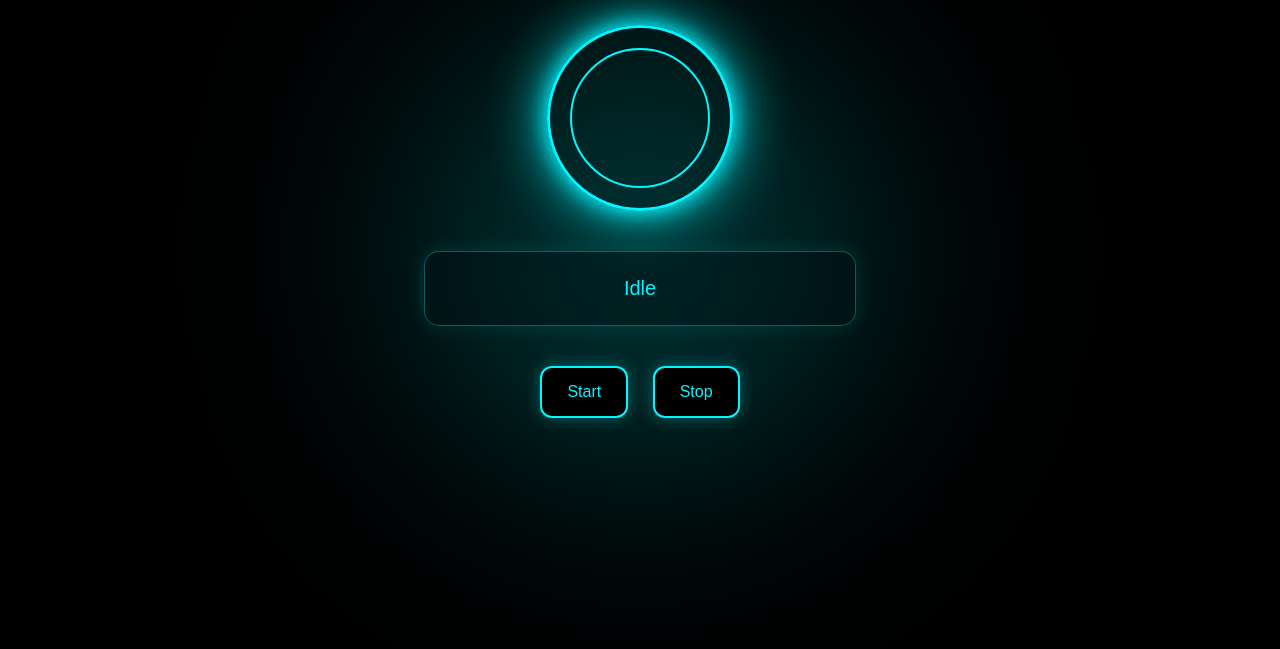
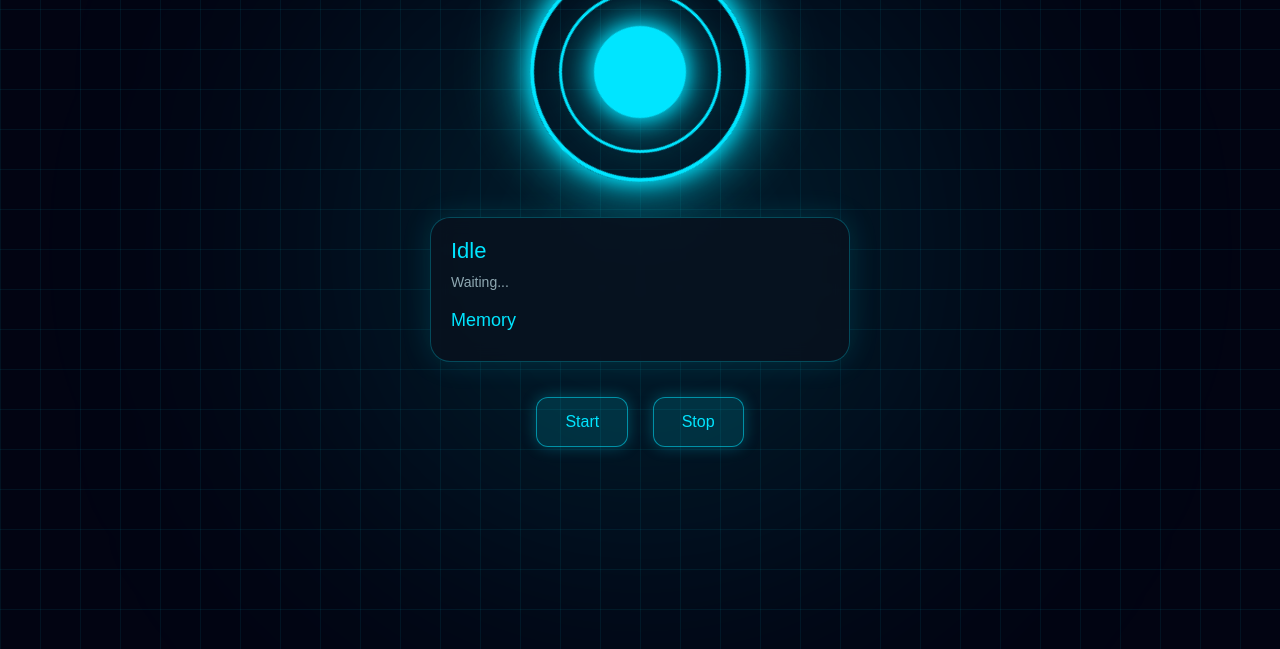
Before and after one commit to sumanth284/jarvis, a plain HTML site: page index.html in a window 1280 px wide. Shown: the part 151-800 px from the top of the page. Drawn offline with Linux system fonts and the light colour scheme.

Commit message:
Update index.html

```diff
--- a/index.html
+++ b/index.html
@@ -3,28 +3,44 @@
 <head>
 <meta name="viewport" content="width=device-width, initial-scale=1.0">
 
-<title>Jarvis AI</title>
+<title>JARVIS AI</title>
 
 <style>
 
-body{
+*{
   margin:0;
-  background:black;
-  overflow:hidden;
-  font-family:Arial;
-  color:#00f7ff;
-  text-align:center;
+  padding:0;
+  box-sizing:border-box;
 }
 
-/* BACKGROUND GLOW */
-body::before{
-  content:"";
+body{
+  background:#020412;
+  overflow:hidden;
+  font-family:Arial, sans-serif;
+  color:#00e5ff;
+  height:100vh;
+}
+
+/* BACKGROUND GRID */
+.grid{
   position:absolute;
-  width:400px;
-  height:400px;
-  background:#00f7ff33;
+  width:100%;
+  height:100%;
+  background:
+    linear-gradient(#00e5ff11 1px, transparent 1px),
+    linear-gradient(90deg,#00e5ff11 1px, transparent 1px);
+  background-size:40px 40px;
+  z-index:0;
+}
+
+/* GLOW */
+.glow{
+  position:absolute;
+  width:500px;
+  height:500px;
+  background:#00e5ff22;
   border-radius:50%;
-  filter:blur(100px);
+  filter:blur(120px);
   top:50%;
   left:50%;
   transform:translate(-50%,-50%);
@@ -38,39 +54,55 @@ body::before{
 }
 
 /* MAIN */
-.container{
+.main{
   position:relative;
   z-index:2;
-  padding-top:60px;
+  display:flex;
+  flex-direction:column;
+  align-items:center;
+  padding-top:30px;
 }
 
 /* TITLE */
 h1{
+  letter-spacing:10px;
   font-size:42px;
-  letter-spacing:8px;
-  text-shadow:0 0 20px #00f7ff;
+  text-shadow:
+    0 0 10px #00e5ff,
+    0 0 30px #00e5ff;
 }
 
-/* AI CORE */
+/* CORE */
 .core{
-  width:180px;
-  height:180px;
-  border:3px solid #00f7ff;
+  width:220px;
+  height:220px;
+  margin-top:35px;
   border-radius:50%;
-  margin:40px auto;
+  border:4px solid #00e5ff;
+  position:relative;
   box-shadow:
-    0 0 20px #00f7ff,
-    0 0 60px #00f7ff;
-  animation:rotate 10s linear infinite;
-  position:relative;
+    0 0 20px #00e5ff,
+    0 0 60px #00e5ff;
+  animation:rotate 8s linear infinite;
 }
 
 .core::before{
   content:"";
   position:absolute;
-  inset:20px;
+  inset:25px;
   border-radius:50%;
-  border:2px solid #00f7ff;
+  border:3px solid #00e5ff;
+}
+
+.core::after{
+  content:"";
+  position:absolute;
+  inset:60px;
+  border-radius:50%;
+  background:#00e5ff;
+  box-shadow:
+    0 0 20px #00e5ff,
+    0 0 50px #00e5ff;
 }
 
 @keyframes rotate{
@@ -78,46 +110,67 @@ h1{
   to{transform:rotate(360deg);}
 }
 
-/* STATUS PANEL */
+/* PANEL */
 .panel{
-  width:85%;
-  max-width:400px;
-  margin:auto;
-  padding:15px;
-  border:1px solid #00f7ff55;
-  background:#00101566;
+  width:90%;
+  max-width:420px;
+  margin-top:35px;
+  background:#08121fdd;
+  border:1px solid #00e5ff44;
+  border-radius:20px;
+  padding:20px;
   backdrop-filter:blur(10px);
-  border-radius:15px;
-  box-shadow:0 0 20px #00f7ff22;
+  box-shadow:0 0 30px #00e5ff22;
 }
 
 /* STATUS */
 #status{
-  font-size:20px;
-  margin-top:10px;
+  font-size:22px;
+  margin-bottom:10px;
 }
 
 /* DEBUG */
 #debug{
-  margin-top:10px;
   font-size:14px;
-  color:#aaa;
+  color:#8fa9b3;
+  margin-bottom:20px;
+}
+
+/* MEMORY PANEL */
+.memory-title{
+  margin-bottom:10px;
+  font-size:18px;
+}
+
+#memoryList{
+  text-align:left;
+  max-height:150px;
+  overflow:auto;
+  color:#d8faff;
+}
+
+.memory-item{
+  margin-bottom:8px;
+  padding:8px;
+  border-left:2px solid #00e5ff;
+  background:#00e5ff11;
 }
 
 /* BUTTONS */
-.buttons{
-  margin-top:30px;
+.controls{
+  margin-top:25px;
 }
 
 button{
-  background:black;
-  color:#00f7ff;
-  border:2px solid #00f7ff;
-  padding:15px 25px;
+  padding:15px 28px;
   margin:10px;
+  border:none;
   border-radius:12px;
+  background:#00e5ff22;
+  color:#00e5ff;
   font-size:16px;
-  box-shadow:0 0 15px #00f7ff55;
+  border:1px solid #00e5ff88;
+  box-shadow:0 0 15px #00e5ff44;
 }
 
 button:active{
@@ -129,18 +182,28 @@ button:active{
 
 <body>
 
-<div class="container">
+<div class="grid"></div>
+<div class="glow"></div>
+
+<div class="main">
 
 <h1>JARVIS</h1>
 
 <div class="core"></div>
 
 <div class="panel">
+
 <div id="status">Idle</div>
-  <div id="debug"></div>
+
+<div id="debug">Waiting...</div>
+
+<div class="memory-title">Memory</div>
+
+<div id="memoryList"></div>
+
 </div>
 
-<div class="buttons">
+<div class="controls">
 <button onclick="startJarvis()">Start</button>
 <button onclick="stopJarvis()">Stop</button>
 </div>
@@ -159,13 +222,15 @@ function setStatus(text){
 
 // DEBUG
 function showDebug(text){
-  document.getElementById("debug").innerText = "Heard: " + text;
+  document.getElementById("debug").innerText =
+    "Heard: " + text;
 }
 
 // SPEAK
 function speak(text){
 
-  let speech = new SpeechSynthesisUtterance(text);
+  let speech =
+    new SpeechSynthesisUtterance(text);
 
   speech.rate = 0.95;
 
@@ -175,7 +240,7 @@ function speak(text){
 
   speech.onend = ()=>{
     if(isListening){
-      setTimeout(startListening, 400);
+      setTimeout(startListening,500);
     }
   };
 
@@ -183,7 +248,7 @@ function speak(text){
   speechSynthesis.speak(speech);
 }
 
-// MEMORY
+// MEMORY SAVE
 function rememberFact(fact){
 
   let memory = JSON.parse(
@@ -196,33 +261,60 @@ function rememberFact(fact){
     "jarvis_memory",
     JSON.stringify(memory)
   );
+
+  updateMemoryUI();
 }
 
-function recallFacts(){
+// MEMORY LOAD
+function getMemory(){
 
   return JSON.parse(
     localStorage.getItem("jarvis_memory") || "[]"
   );
 }
 
+// UPDATE MEMORY UI
+function updateMemoryUI(){
+
+  let memory = getMemory();
+
+  let box =
+    document.getElementById("memoryList");
+
+  box.innerHTML = "";
+
+  memory.forEach(item=>{
+
+    let div = document.createElement("div");
+
+    div.className = "memory-item";
+
+    div.innerText = item;
+
+    box.appendChild(div);
+  });
+}
+
 // VALID INPUT
 function isValidInput(text){
-  return text && text.length > 2;
+
+  return text && text.trim().length > 2;
 }
 
 // MATCH
 function match(text, arr){
-  return arr.some(k => text.includes(k));
+
+  return arr.some(k=>text.includes(k));
 }
 
-// COMMAND ENGINE
+// PROCESS COMMAND
 function processCommand(rawText){
 
   let text = rawText.toLowerCase();
 
   showDebug(text);
 
-  // MEMORY STORE
+  // REMEMBER
   if(
     text.startsWith("remember that") ||
     text.startsWith("remember")
@@ -233,11 +325,11 @@ function processCommand(rawText){
       .replace("remember","")
       .trim();
 
-    if(fact.length > 0){
+    if(fact){
 
       rememberFact(fact);
 
-      speak("I will remember that.");
+      speak("Memory saved.");
 
       return;
     }
@@ -247,71 +339,105 @@ function processCommand(rawText){
   if(
     match(text,[
       "what do you remember",
+      "show memory",
       "memory"
     ])
   ){
 
-    let facts = recallFacts();
+    let memory = getMemory();
 
-    if(facts.length === 0){
-      speak("I do not remember anything yet.");
+    if(memory.length === 0){
+
+      speak("Memory is empty.");
+
       return;
     }
 
-    speak("I remember " + facts.join(". "));
+    speak(
+      "I remember " +
+      memory.join(". ")
+    );
+
     return;
   }
 
   // TIME
   if(text.includes("time")){
-    let time = new Date().toLocaleTimeString();
+
+    let time =
+      new Date().toLocaleTimeString();
+
     speak("The time is " + time);
+
     return;
   }
 
   // YOUTUBE
   if(text.includes("youtube")){
+
     speak("Opening YouTube");
+
     window.open("https://youtube.com");
+
     return;
   }
 
-  // IDENTITY
-  if(match(text,[
+  // WHO ARE YOU
+  if(
+    match(text,[
       "who are you",
       "your name"
-  ])){
-    speak("I am Jarvis, your personal assistant.");
+    ])
+  ){
+
+    speak(
+      "I am Jarvis, your AI assistant."
+    );
+
     return;
   }
 
   // STOP
-  if(match(text,[
+  if(
+    match(text,[
       "stop",
       "shutdown",
       "exit"
-  ])){
+    ])
+  ){
+
     speak("Shutting down.");
+
     stopJarvis();
+
     return;
   }
 
+  // DEFAULT
   speak("Please repeat clearly.");
 }
 
 // START
 function startJarvis(){
 
-  let SR = window.SpeechRecognition || window.webkitSpeechRecognition;
+  let SR =
+    window.SpeechRecognition ||
+    window.webkitSpeechRecognition;
 
   if(!SR){
+
     alert("Use Chrome browser");
+
     return;
   }
 
   recognition = new SR();
 
   recognition.lang = "en-US";
+
+  recognition.continuous = false;
+
+  recognition.interimResults = false;
 
   isListening = true;
 
@@ -330,7 +456,7 @@ function stopJarvis(){
   setStatus("Idle");
 }
 
-// LOOP
+// LISTEN LOOP
 function startListening(){
 
   if(!isListening) return;
@@ -341,10 +467,13 @@ function startListening(){
 
   recognition.onresult = (event)=>{
 
-    let text = event.results[0][0].transcript;
+    let text =
+      event.results[0][0].transcript;
 
     if(!isValidInput(text)){
+
       setTimeout(startListening,500);
+
       return;
     }
 
@@ -353,17 +482,24 @@ function startListening(){
     processCommand(text);
   };
 
+  recognition.onerror = ()=>{
+
+    setStatus("Retrying...");
+
+    setTimeout(startListening,1000);
+  };
+
   recognition.onend = ()=>{
 
     if(isListening){
+
       setTimeout(startListening,500);
     }
   };
+}
 
-  recognition.onerror = ()=>{
-    setTimeout(startListening,1000);
-  };
-}
+// LOAD MEMORY UI ON START
+updateMemoryUI();
 
 </script>
 
```
Lines whose indentation alone changed are shown as unchanged.
